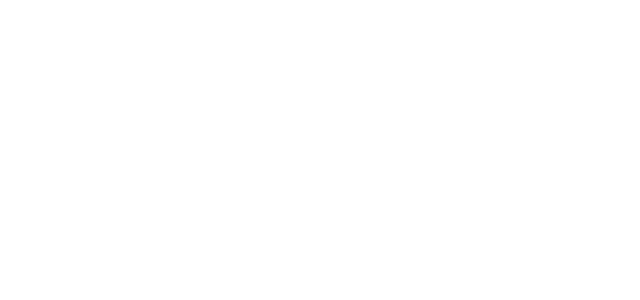
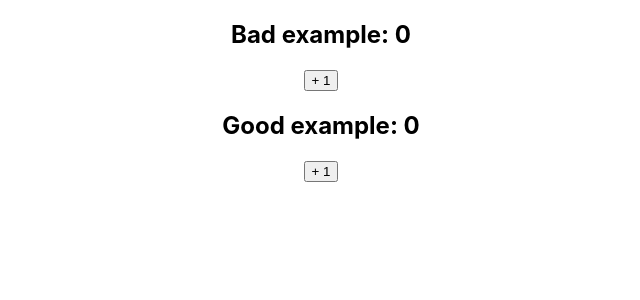
Before and after one commit to jini-labs-2/react-practice, a React (Create React App) app: page / in a window 1280 px wide. Shown: the top 300 px of the page, without its empty margins (319-959 px from the left). Built offline with nearby package versions, Linux system fonts and the light colour scheme; the HTML template or start-up script is replaced by a standard one.

Commit message:
遅延初期化で性能改善

```diff
--- a/src/App.js
+++ b/src/App.js
@@ -1,8 +1,35 @@
+import { Profiler } from 'react';
 import './App.css';
+import { BadExample, GoodExample } from './GoodNBadExample';
+
+function onRenderCallback(
+  id,
+  phase,
+  actualDuration,
+  baseDuration,
+  startTime,
+  commitTime,
+  interActions
+) {
+  console.log(`[${id}] 렌더링 정보:`);
+  console.log(`  - Phase: ${phase}`);
+  console.log(`  - Actual Duration: ${actualDuration}ms`);
+  console.log(`  - Base Duration: ${baseDuration}ms`);
+  console.log(`  - Start Time: ${startTime}ms`);
+  console.log(`  - Commit Time: ${commitTime}ms`);
+  console.log('-----------------------');
+}
 
 function App() {
   return (
     <div className="App">
+      {/* Profilerを利用して  BadExampleと  GoodExampleのelapsedタイムを測定 */}
+      <Profiler id="BadExample" onRender={onRenderCallback}>
+        <BadExample/>
+      </Profiler>
+      <Profiler id="GoodExample" onRender={onRenderCallback}>
+        <GoodExample/>
+      </Profiler>
     </div>
   );
 }
--- /dev/null
+++ b/src/GoodNBadExample.js
@@ -0,0 +1,30 @@
+import React, { useReducer } from 'react'
+import { expensiveInitialState, reduceFunction } from './Reducefunction';
+
+// 遅延初期化
+// レンダーリング旅に expensiveInitialState()を呼びたして初期化を実行している
+// この場合初期化にコストが掛かる作業があると宜しくない。
+// 比較のためGoodExampleで確認しよう！
+export function BadExample() {
+  const [state, dispatch] = useReducer(reduceFunction, expensiveInitialState());
+
+  return (
+    <div>
+      <h2>Bad example: {state.count}</h2>
+      <button onClick={() => dispatch({type: 'increment'})}> + 1 </button>
+    </div>
+  )
+}
+
+// useReducerの三番目で初期化関数を渡している、これが遅延初期化。
+// この場合はexpensiveInitialStateを呼び出して初期化する、それ以後は呼び出すことはない。
+export function GoodExample() {
+  const [state, dispatch] = useReducer(reduceFunction, null, expensiveInitialState);
+
+  return (
+    <div>
+      <h2>Good example: {state.count}</h2>
+      <button onClick={() => dispatch({type: 'increment'})}> + 1 </button>
+    </div>
+  )
+}
--- /dev/null
+++ b/src/Reducefunction.js
@@ -0,0 +1,13 @@
+export function expensiveInitialState() {
+  console.log('expensive initial process.')
+  return {count: 0};
+}
+export function reduceFunction(state, action) {
+  switch(action.type) {
+    case 'increment':
+      return {count: state.count + 1};
+    default:
+      return state;
+  }
+
+}
```
